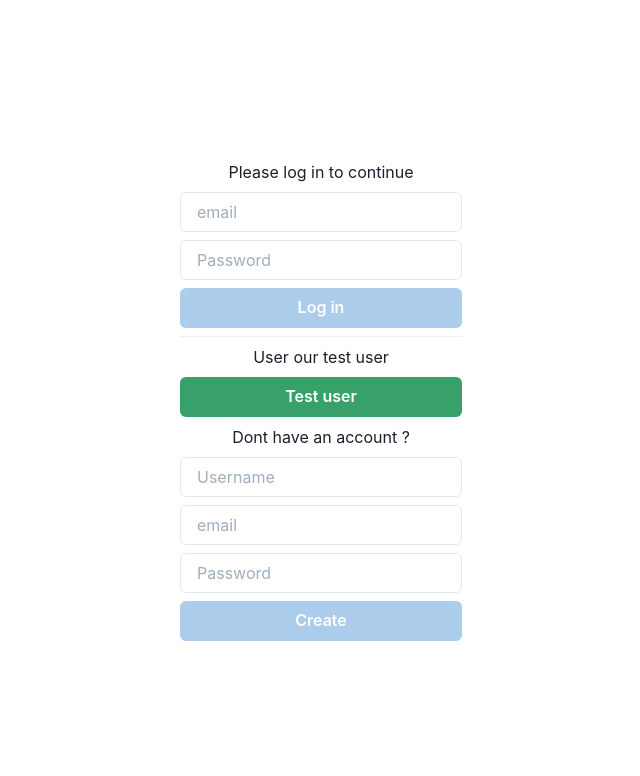
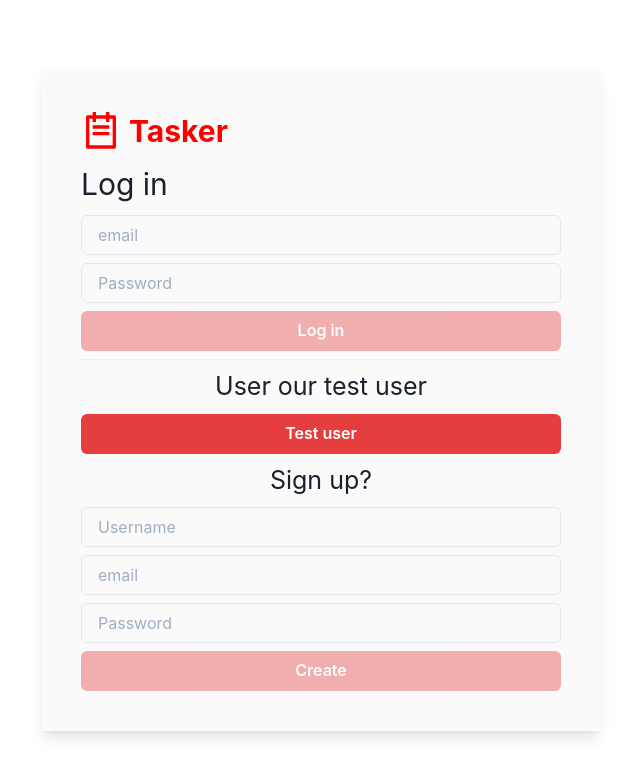
Before and after one commit to Spardutti/todoapp-native-ts, a React (Create React App) app in the folder client/: page /#/login in a window 1280 px wide. Shown: the top 776 px of the page, without its empty margins (319-959 px from the left). Built offline with nearby package versions, Linux system fonts and the light colour scheme.

Commit message:
added some styles to log in page

```diff
--- a/client/src/Components/User/LocalUser.tsx
+++ b/client/src/Components/User/LocalUser.tsx
@@ -2,12 +2,14 @@ import {
   Button,
   Divider,
   FormLabel,
+  HStack,
   Input,
   Stack,
   Text,
 } from "@chakra-ui/react";
 import { useState } from "react";
 import { useLocalUser } from "../../api/User/post_user";
+import { RiTodoLine } from "react-icons/ri";
 
 /* DISPLAY A FORM TO LOGIN WITH EMAIL AND PASSWORD */
 export const LocalUser = () => {
@@ -43,7 +45,10 @@ export const LocalUser = () => {
   if (error) {
     return (
       <>
-        <Text>Please log in to continue</Text>
+        <HStack color="red">
+          <RiTodoLine fontSize={40} />
+          <Text fontWeight={"bold"}>Tasker</Text>
+        </HStack>
         <FormLabel textAlign={"center"}>{error.data}</FormLabel>
         <Input
           name="email"
@@ -68,7 +73,7 @@ export const LocalUser = () => {
             loadingText="Submitting"
           />
         ) : (
-          <Button onClick={localLogin} colorScheme={"blue"}>
+          <Button onClick={localLogin} colorScheme={"red"}>
             Log in
           </Button>
         )}
@@ -79,7 +84,11 @@ export const LocalUser = () => {
 
   return (
     <Stack>
-      <Text>Please log in to continue</Text>
+      <HStack color="red">
+        <RiTodoLine fontSize={40} />
+        <Text fontWeight={"bold"}>Tasker</Text>
+      </HStack>
+      <Text textAlign={"left"}>Log in</Text>
       <Input
         name="email"
         value={email}
@@ -96,14 +105,14 @@ export const LocalUser = () => {
       />
       {email && password ? (
         isLoading ? (
-          <Button colorScheme="teal" isLoading loadingText="Loading" />
+          <Button colorScheme="red" isLoading loadingText="Loading" />
         ) : (
-          <Button onClick={localLogin} colorScheme={"blue"}>
+          <Button onClick={localLogin} colorScheme={"red"}>
             Log in
           </Button>
         )
       ) : (
-        <Button disabled colorScheme={"blue"}>
+        <Button disabled colorScheme={"red"}>
           Log in
         </Button>
       )}
--- a/client/src/Components/User/NewUser.tsx
+++ b/client/src/Components/User/NewUser.tsx
@@ -60,7 +60,7 @@ export const NewUser = () => {
           value={password}
           placeholder="Password"
         />
-        <Button onClick={createUser} colorScheme={"blue"}>
+        <Button onClick={createUser} colorScheme={"red"}>
           Create{" "}
         </Button>
       </>
@@ -69,7 +69,7 @@ export const NewUser = () => {
 
   return (
     <Stack>
-      <Text>Dont have an account ?</Text>
+      <Text fontSize={25}>Sign up?</Text>
 
       <Input
         onChange={(e) => onChange(e)}
@@ -92,11 +92,11 @@ export const NewUser = () => {
         type={"password"}
       />
       {username && email && password ? (
-        <Button onClick={createUser} colorScheme={"blue"}>
+        <Button onClick={createUser} colorScheme={"red"}>
           Create{" "}
         </Button>
       ) : (
-        <Button disabled colorScheme={"blue"}>
+        <Button disabled colorScheme={"red"}>
           Create{" "}
         </Button>
       )}
--- a/client/src/Components/User/TestUser.tsx
+++ b/client/src/Components/User/TestUser.tsx
@@ -21,8 +21,8 @@ const TestUser: React.FC<DemoUserProps> = () => {
 
   return (
     <Stack>
-      <Text>User our test user</Text>
-      <Button isLoading={isLoading} onClick={useTestuser} colorScheme={"green"}>
+      <Text fontSize={25}>User our test user</Text>
+      <Button isLoading={isLoading} onClick={useTestuser} colorScheme={"red"}>
         Test user
       </Button>
     </Stack>
--- a/client/src/Components/User/UserHome.tsx
+++ b/client/src/Components/User/UserHome.tsx
@@ -17,7 +17,15 @@ export const UserHome = () => {
 
   return (
     <Center h={"100vh"}>
-      <Stack direction={"column"} textAlign={"center"}>
+      <Stack
+        direction={"column"}
+        textAlign={"center"}
+        w={560}
+        fontSize={30}
+        p={10}
+        boxShadow="lg"
+        bg="#fafafa"
+      >
         <LocalUser />
         <TestUser />
         <NewUser />
--- a/client/src/api/Todo/delete_todo.ts
+++ b/client/src/api/Todo/delete_todo.ts
@@ -1,10 +1,9 @@
 import axios from "axios";
 import { useQueryClient, useMutation } from "react-query";
-
-const devUrl = "http://localhost:5000/api";
+import url from "../url";
 
 const deleteTodo = (id: string) => {
-  return axios.delete(`${devUrl}/todo/${id}`);
+  return axios.delete(`${url}/todo/${id}`);
 };
 
 const useDeleteTodo = (id: string) => {
```
